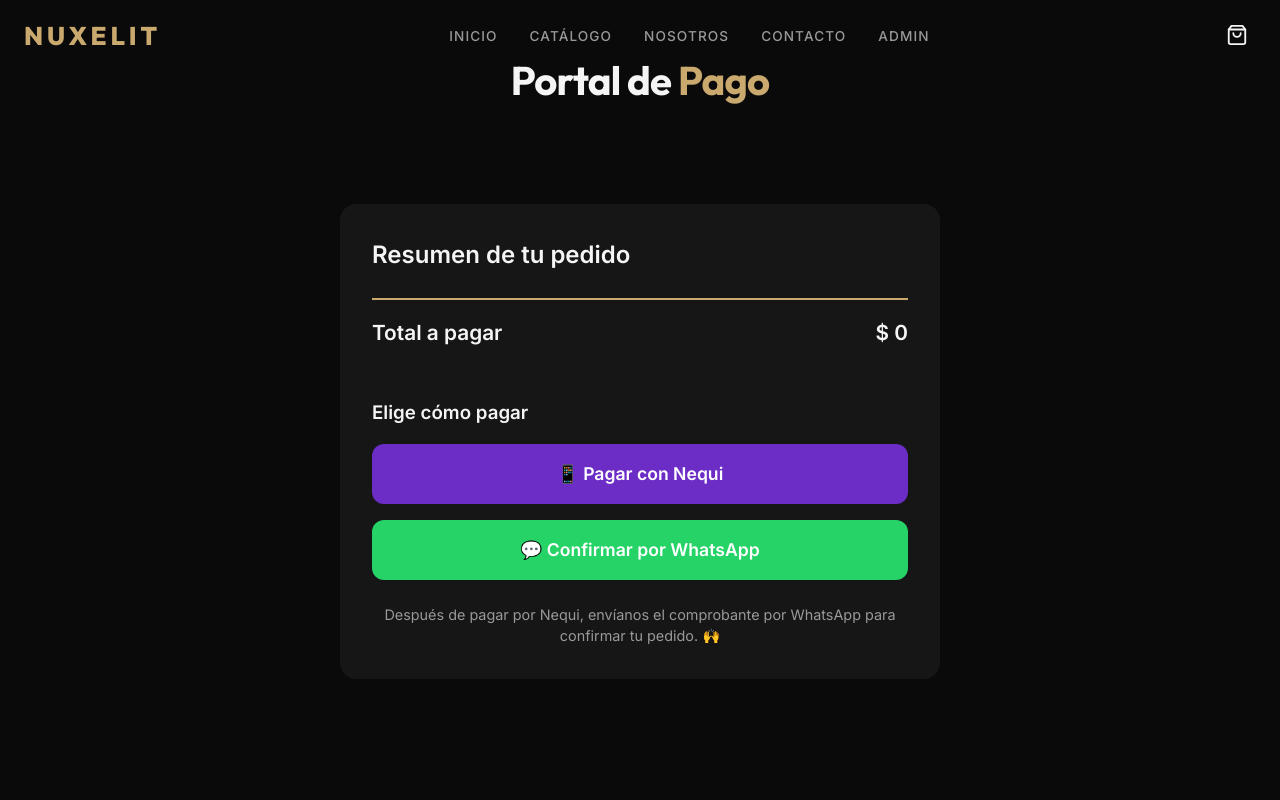
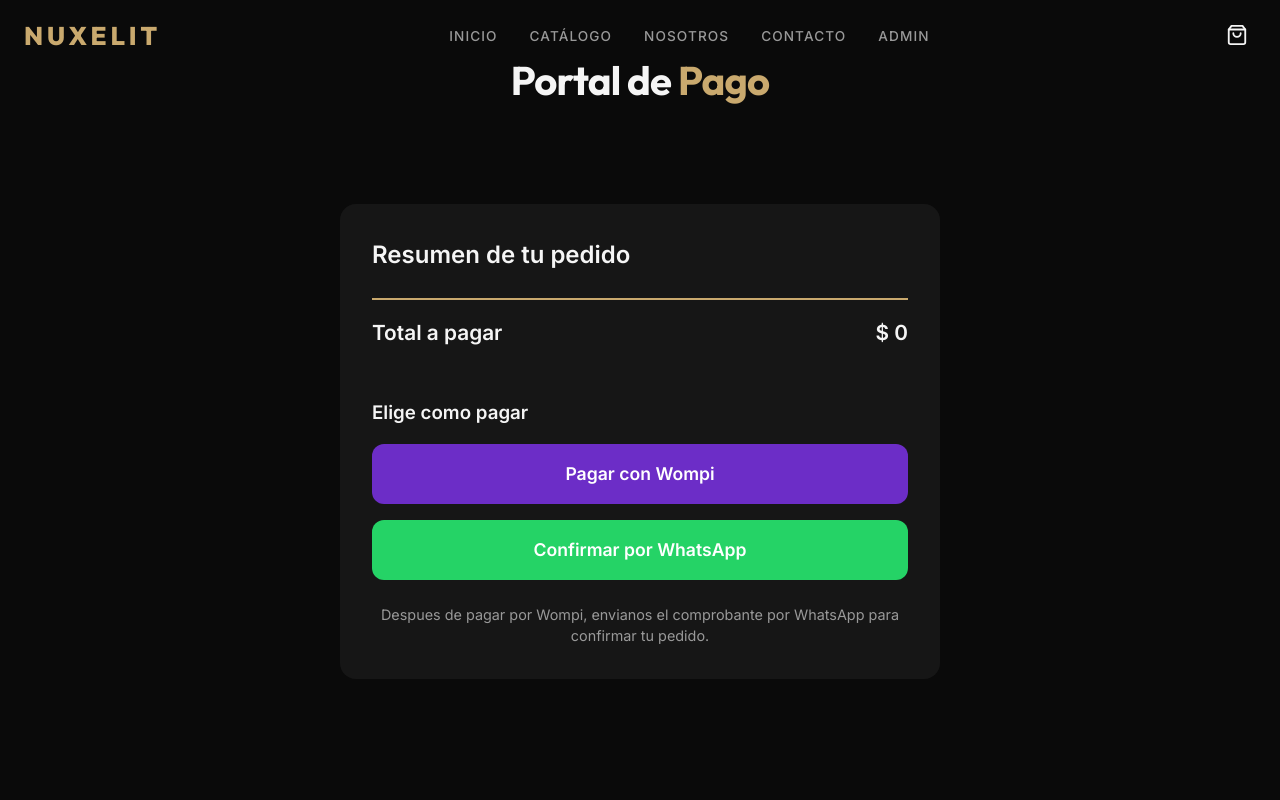
Before and after one commit to richard261651/mi-tienda-ropa, a React app in the folder frontend/: page /checkout in a window 1280 px wide. Shown: the top 800 px of the page. Built offline with nearby package versions, Linux system fonts and the light colour scheme; the HTML template or start-up script is replaced by a standard one.

Commit message:
checkout con Wompi

```diff
--- a/frontend/src/pages/Checkout.jsx
+++ b/frontend/src/pages/Checkout.jsx
@@ -3,7 +3,7 @@ import { useNavigate } from 'react-router-dom';
 import './Checkout.css';
 
 export default function Checkout() {
-  const { cart, getTotal, clearCart } = useCart();
+  const { cart, getTotal } = useCart();
   const navigate = useNavigate();
   const total = getTotal();
   const formatPrice = (p) => new Intl.NumberFormat('es-CO', { style: 'currency', currency: 'COP', minimumFractionDigits: 0 }).format(p);
@@ -11,7 +11,7 @@ export default function Checkout() {
   const resumen = cart.map(i => `${i.cantidad}x ${i.nombre} (${i.talla})`).join(', ');
   const mensaje = encodeURIComponent(`Hola! Quiero pagar mi pedido NUXELIT:\n${resumen}\nTotal: ${formatPrice(total)}`);
   const whatsappLink = `https://wa.me/573147535514?text=${mensaje}`;
-  const nequiLink = `https://nequi.com.co/transferencia/?cuenta=3147535514&valor=${total}`;
+  const wompiLink = 'https://checkout.wompi.co/l/test_VPOS_fwsA1Q';
 
   return (
     <main className="checkout-page">
@@ -34,15 +34,15 @@ export default function Checkout() {
             <span>{formatPrice(total)}</span>
           </div>
           <div className="checkout-methods">
-            <h3>Elige cómo pagar</h3>
-            <a href={nequiLink} target="_blank" rel="noreferrer" className="btn-pago btn-nequi">
-              📱 Pagar con Nequi
+            <h3>Elige como pagar</h3>
+            <a href={wompiLink} target="_blank" rel="noreferrer" className="btn-pago btn-nequi">
+              Pagar con Wompi
             </a>
             <a href={whatsappLink} target="_blank" rel="noreferrer" className="btn-pago btn-whatsapp">
-              💬 Confirmar por WhatsApp
+              Confirmar por WhatsApp
             </a>
           </div>
-          <p className="checkout-note">Después de pagar por Nequi, envíanos el comprobante por WhatsApp para confirmar tu pedido. 🙌</p>
+          <p className="checkout-note">Despues de pagar por Wompi, envianos el comprobante por WhatsApp para confirmar tu pedido.</p>
         </div>
       </div></section>
     </main>
```
